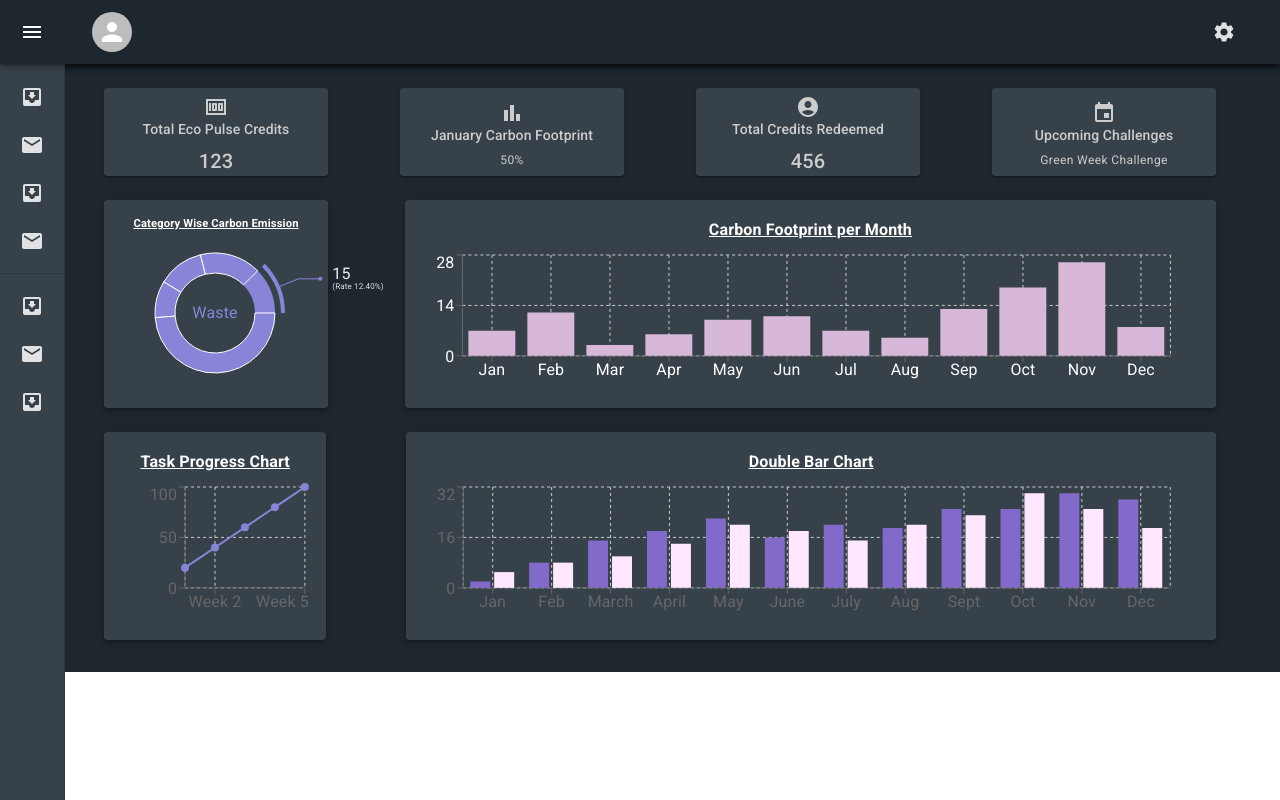
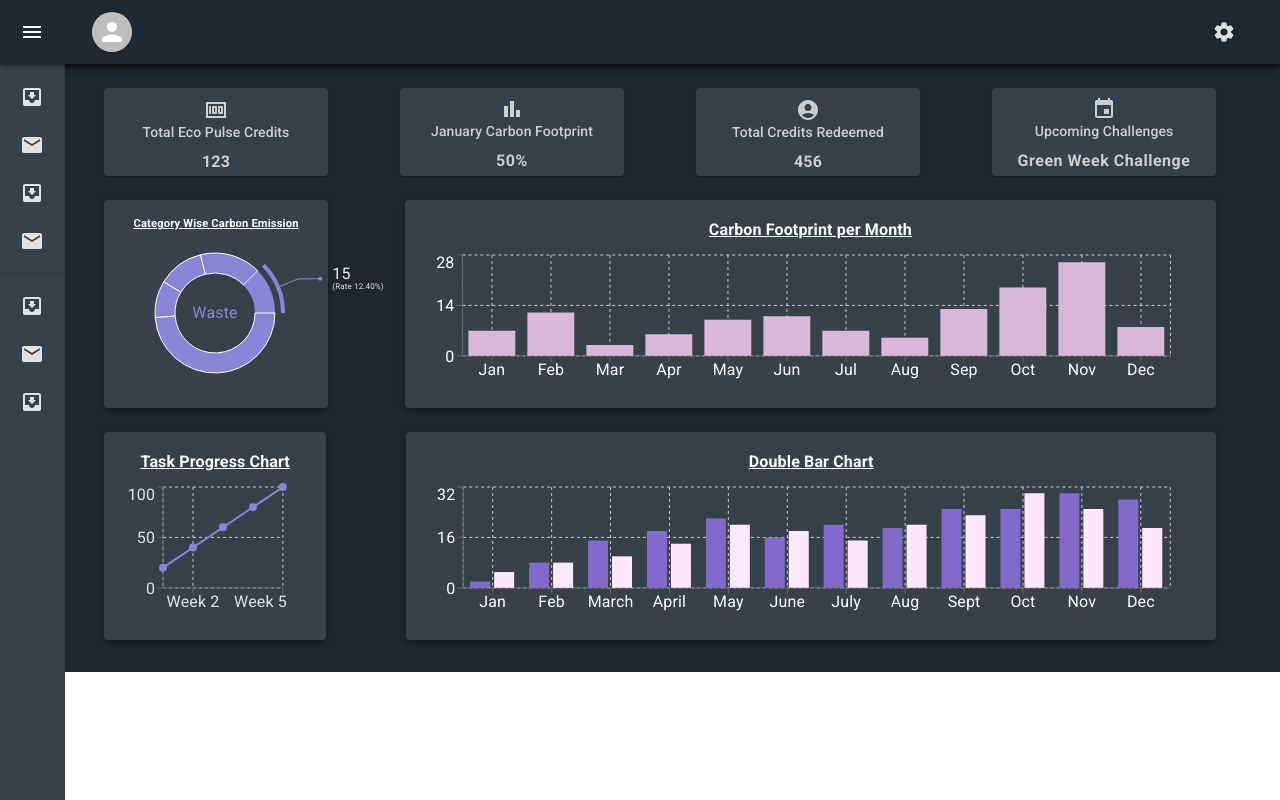
Before and after one commit to Nikita06211/my-app, a React (Create React App) app: page /dashboard in a window 1280 px wide. Built offline with nearby package versions, Linux system fonts and the light colour scheme; grey boxes are pictures that could not be loaded.

Commit message:
updated colors

```diff
--- a/src/Components/BarGraph2.js
+++ b/src/Components/BarGraph2.js
@@ -57,8 +57,8 @@ export const DoubleBarChart = () => {
       <ResponsiveContainer width="100%" height="80%" style={{ marginRight: '3rem' }}>
         <BarChart data={doubleBarChartData}>
           <CartesianGrid strokeDasharray="3 3" />
-          <XAxis dataKey="month" style={{ color: '#ffffff' }} />
-          <YAxis />
+          <XAxis dataKey="month" tick={{ fill: '#ffffff' }}/>
+          <YAxis tick={{ fill: '#ffffff' }}/>
           <Tooltip />
           <Bar dataKey="year2022" fill="#826ACA" barSize={20} />
           <Bar dataKey="year2023" fill="#FFE8FF" barSize={20} />
--- a/src/Components/DashboardBox.js
+++ b/src/Components/DashboardBox.js
@@ -37,8 +37,8 @@ const DashboardBox = () => {
           <Typography variant="subtitle2" gutterBottom style={{color:'#CDCDCD'}}>
             {box.heading}
           </Typography>
-          <Typography variant="h6" style={{color:'#CDCDCD'}}>{box.value}</Typography>
-          <Typography variant="caption" style={{color:'#CDCDCD'}}>{box.percentage}</Typography>
+          <Typography variant="h6" style={{color:'#CDCDCD', fontWeight:'bold',fontSize:'1rem'}}>{box.value}</Typography>
+          <Typography variant="caption" style={{color:'#CDCDCD', fontWeight:'bold', fontSize:'1rem'}}>{box.percentage}</Typography>
         </BoxContainer>
       ))}
     </div>
--- a/src/Components/Progress_Ring.js
+++ b/src/Components/Progress_Ring.js
@@ -46,11 +46,11 @@ export const ProgressChart = () => {
       >
         Task Progress Chart
       </Typography>
-      <ResponsiveContainer width="100%" height="80%">
-        <LineChart data={data}>
+      <ResponsiveContainer width="100%" height="80%" style={{marginRight:'2.8rem'}}>
+        <LineChart data={data} >
           <CartesianGrid strokeDasharray="3 3" />
-          <XAxis dataKey="name" />
-          <YAxis />
+          <XAxis dataKey="name" tick={{fill:"#eeee"}}/>
+          <YAxis tick={{fill:"#eeee"}}/>
           <Tooltip />
           <Line
             type="monotone"
```
